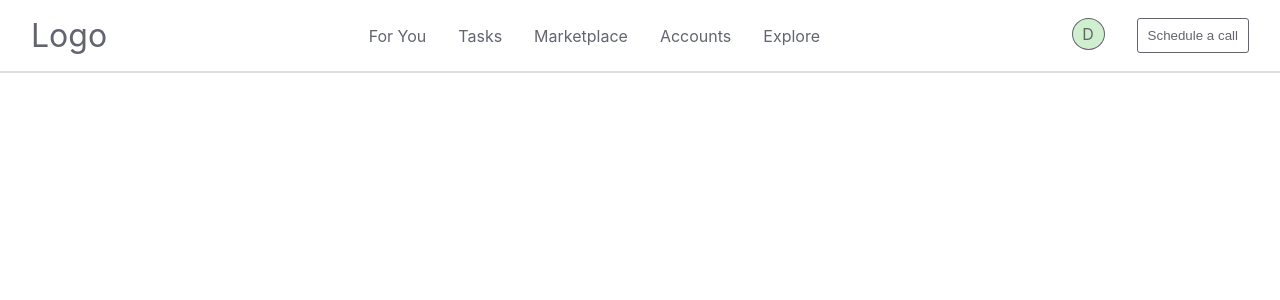
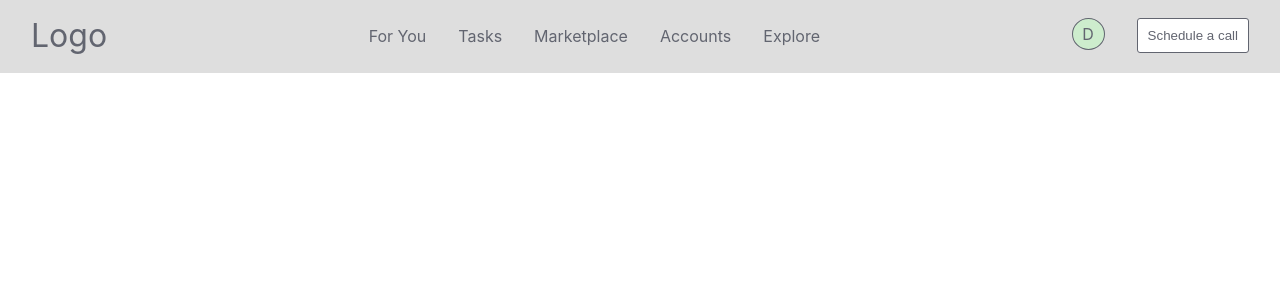
Before and after one commit to ankuradhey/responsive-navbar-react, a React (Create React App) app: page / in a window 1280 px wide. Shown: the top 300 px of the page. Built offline with nearby package versions, Linux system fonts and the light colour scheme.

Commit message:
background color navbar changed

```diff
--- a/src/components/Navbar/Navbar.scss
+++ b/src/components/Navbar/Navbar.scss
@@ -2,7 +2,7 @@
 
 .navbar {
     display: flex;
-    background-color: $primary-color;
+    background-color: #dedede;
     border-bottom: 2px solid #dedede;
     color: $secondary-color;
     justify-content: space-between;
```
